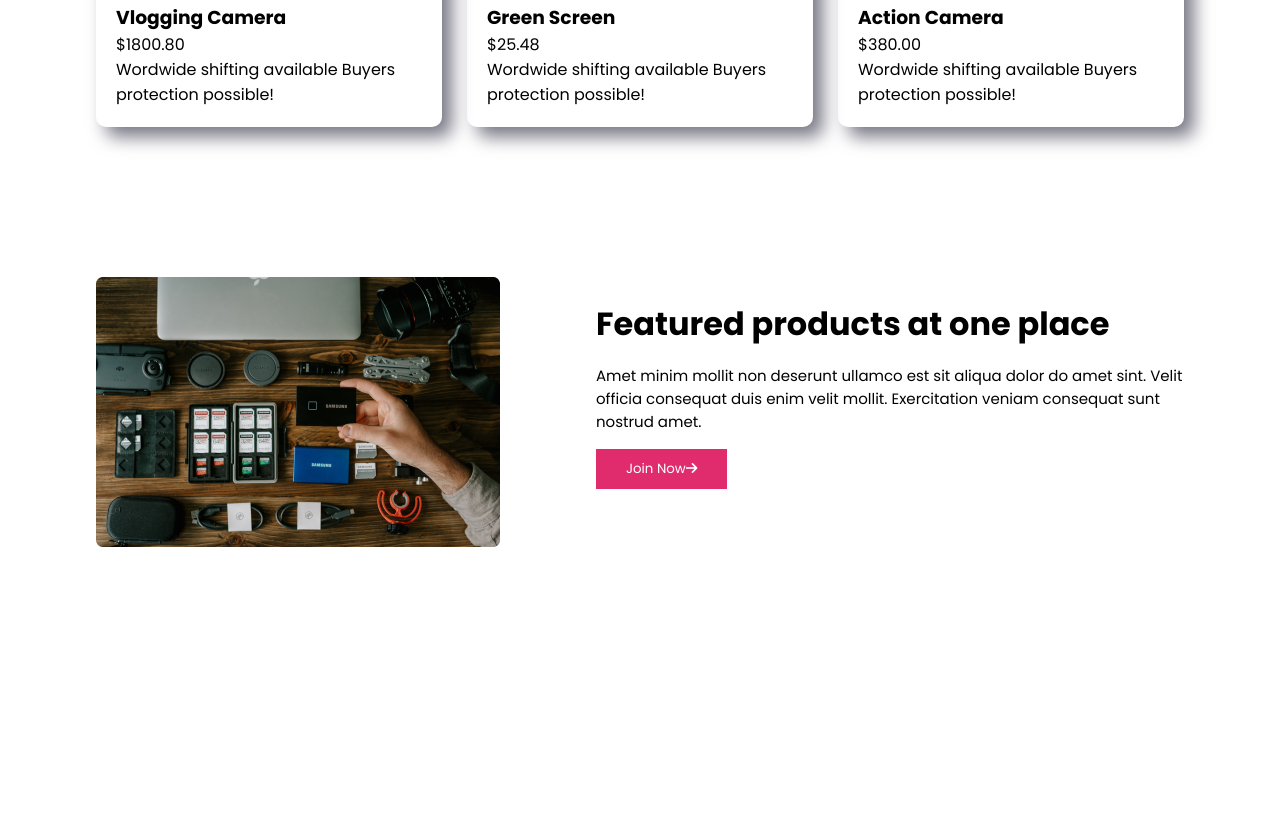
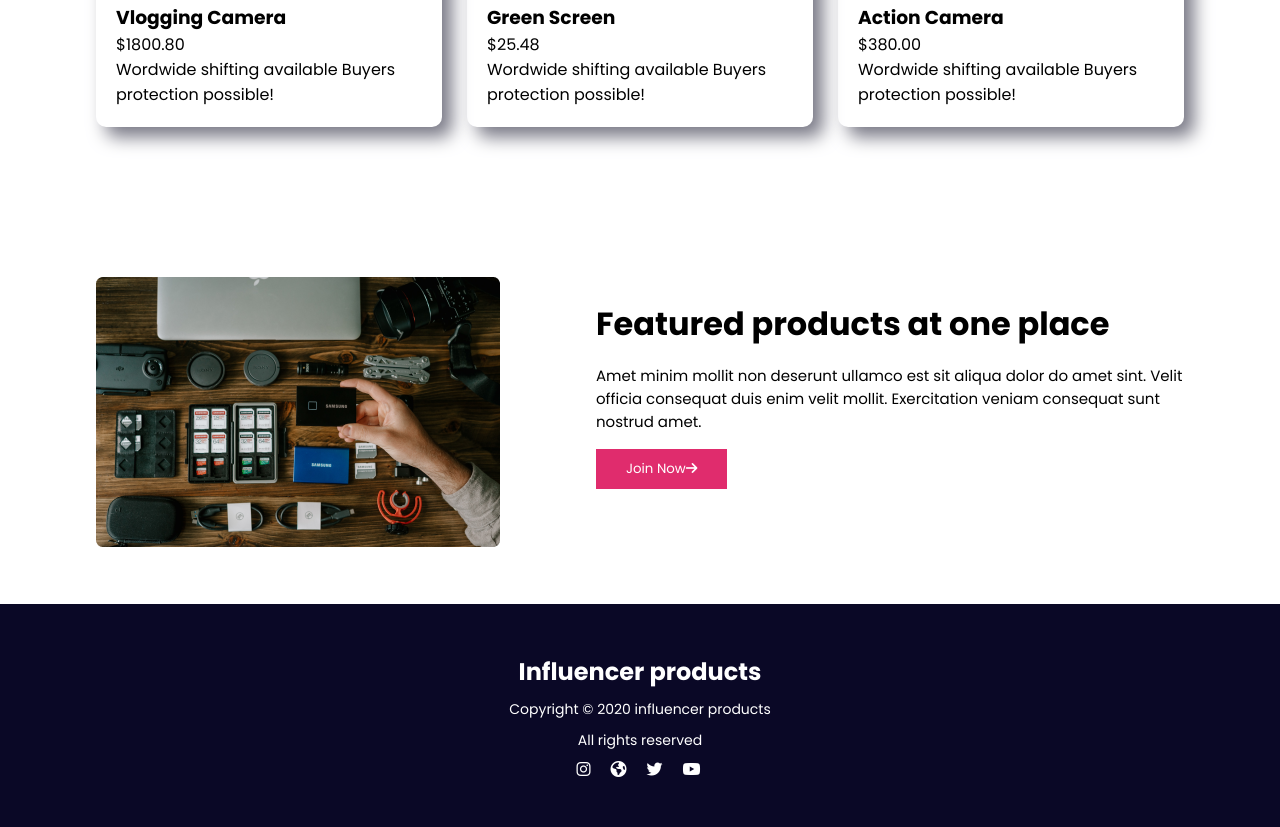
Before and after one commit to ornobsingh/Influencer-Gear-project, a plain HTML site: page index.html in a window 1280 px wide. Shown: the part 2114-2941 px from the top of the page. Before the commit the page ends 2718 px from the top, so only its background shows below. Drawn offline with Linux system fonts and the light colour scheme.

Commit message:
added footer section

```diff
--- a/index.html
+++ b/index.html
@@ -132,7 +132,19 @@
     </section>
   </main>
 
-  <footer></footer>
+  <footer id="footer">
+    <div class="footer-container">
+      <h2 class="footer-title">Influencer products</h2>
+      <p class="footer-copyright">Copyright © 2020 influencer products</p>
+      <p class="footer-reserved">All rights reserved</p>
+      <div class="icon-container">
+        <i class="fa-brands fa-instagram"></i>
+        <i class="fa-solid fa-earth-americas"></i>
+        <i class="fa-brands fa-twitter"></i>
+        <i class="fa-brands fa-youtube"></i>
+      </div>
+    </div>
+  </footer>
 </body>
 
 </html>
--- a/styles/style.css
+++ b/styles/style.css
@@ -152,3 +152,38 @@
   margin-top: 16px;
   border: none;
 }
+
+/* footer section style */
+#footer {
+  width: 100%;
+  background-color: #0A0826;
+  color: white;
+}
+
+.footer-container {
+  padding: 50px;
+}
+
+.footer-title,
+.footer-copyright,
+.footer-reserved {
+  text-align: center;
+}
+
+.footer-copyright,
+.footer-reserved {
+  font-size: 14px;
+  margin-top: 10px;
+}
+
+.icon-container {
+  display: flex;
+  justify-content: center;
+  align-items: center;
+  margin-top: 10px;
+  margin-left: 17px;
+}
+
+.icon-container i {
+  margin-right: 20px;
+}
```
